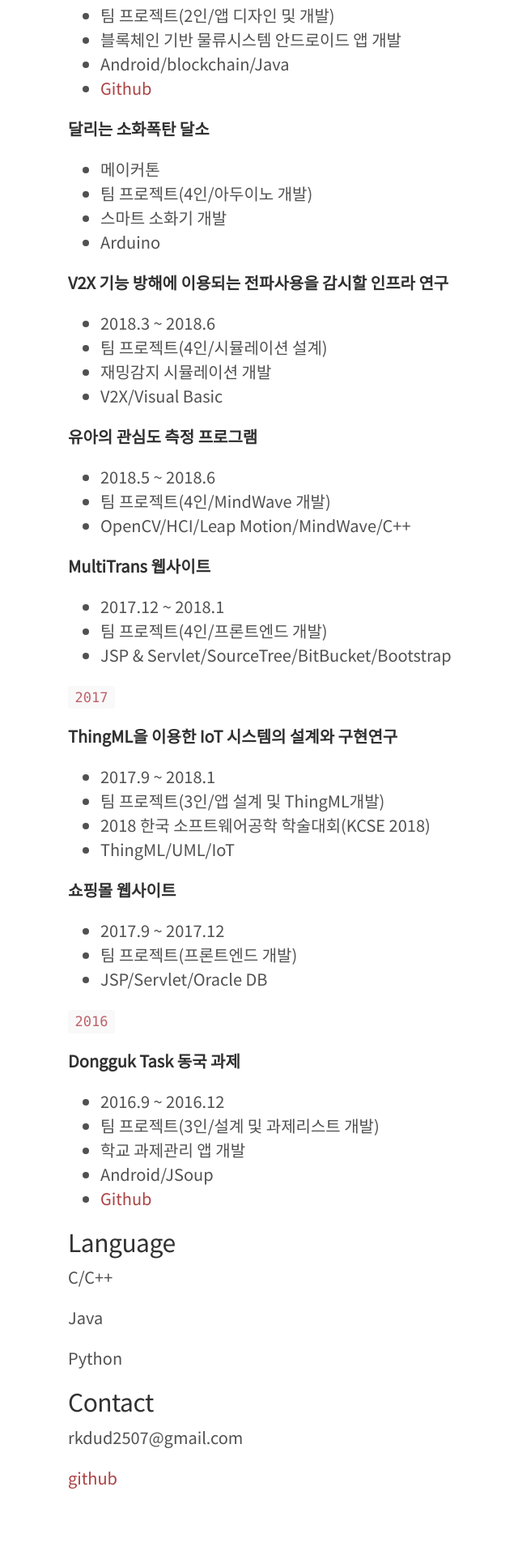
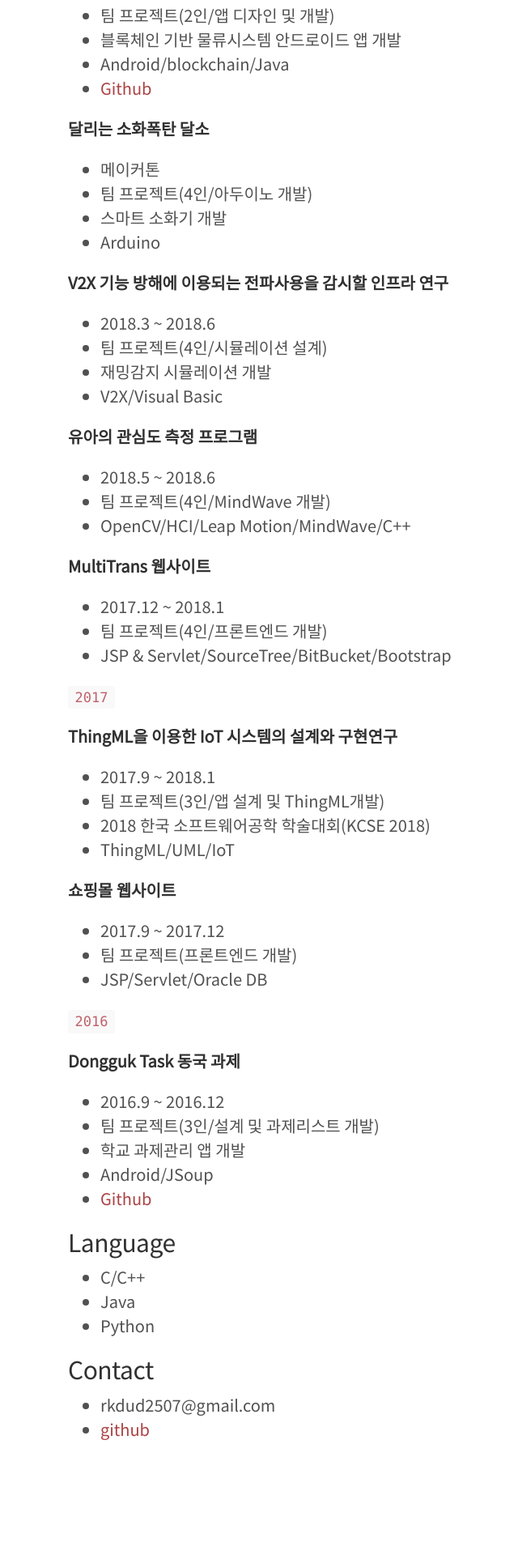
Before and after one commit to gyyomee/gyyomee.github.io, a Jekyll site: the page built from about.md, in a window 1280 px wide. Shown: the part 654-2574 px from the top of the page at 81% size, without its empty margins (196-836 px from the left). Built offline with Jekyll 4.4.1, drawn with Linux system fonts in a browser that asks for light colours; after the commit the page ends 2514 px from its top, so only the background shows below that.

Commit message:
내용수정

```diff
--- a/about.md
+++ b/about.md
@@ -69,13 +69,10 @@ title: About
 
 
 ## Language
-C/C++
-
-Java
-
-Python
+* C/C++
+* Java
+* Python
 
 ## Contact
-rkdud2507@gmail.com
-
-[github](https://github.com/gayoungg)
+* rkdud2507@gmail.com
+* [github](https://github.com/gayoungg)
```
